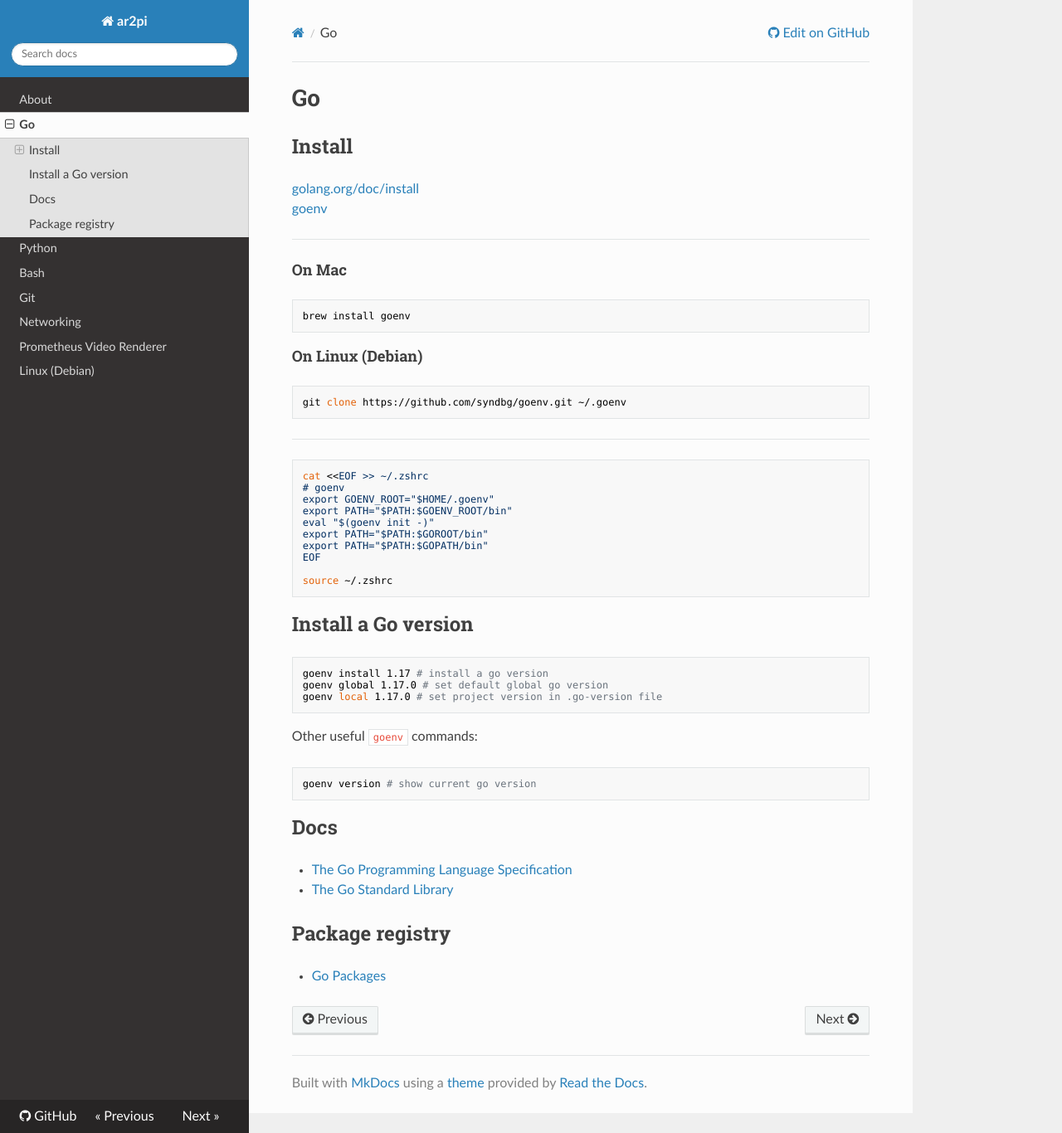
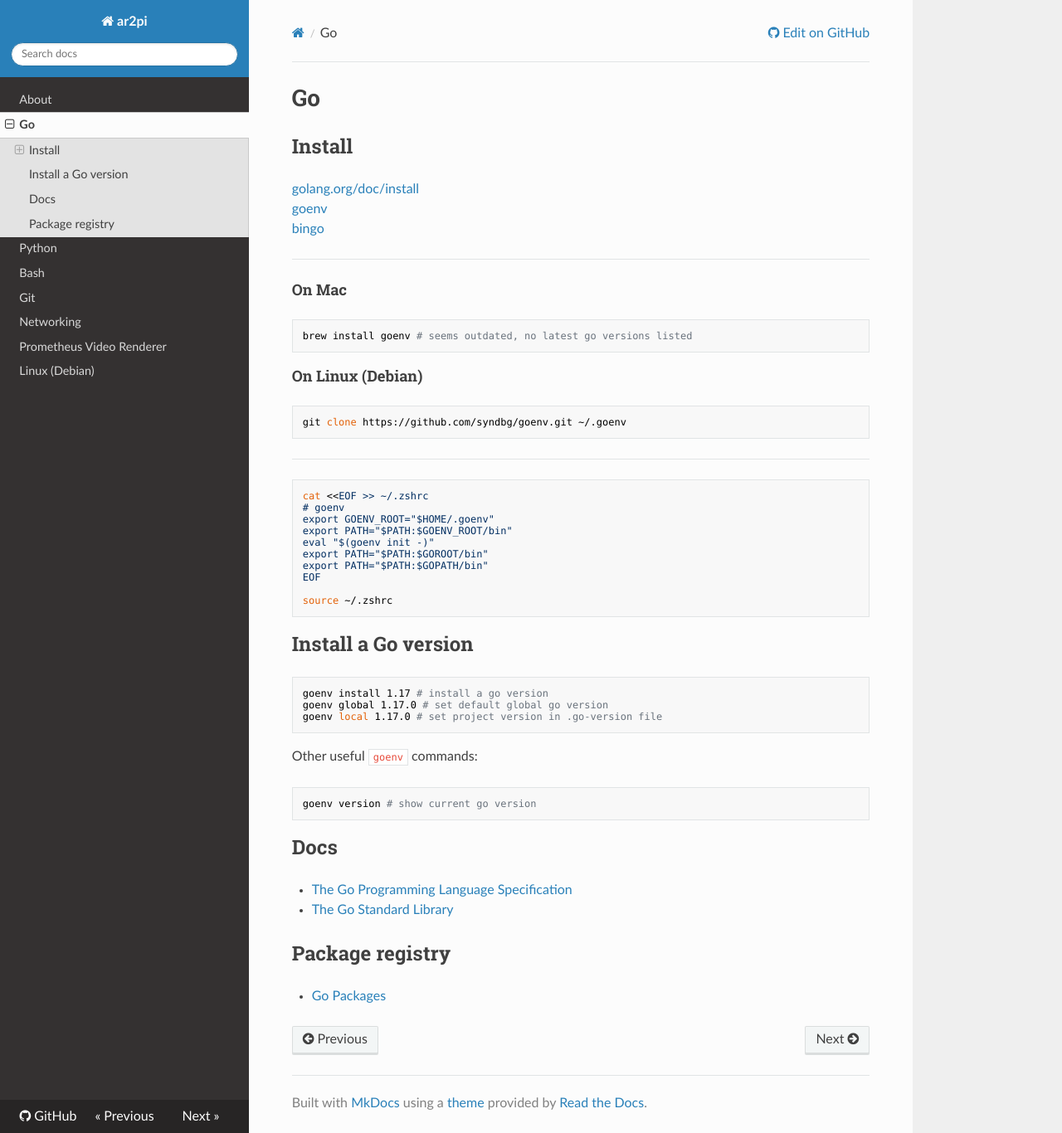
Before and after one commit to ar2pi/ar2pi, an MkDocs documentation site: the page built from docs/go.md, in a window 1280 px wide and 1366 px high. Shown: the whole window at 83% size. Built offline with MkDocs 1.6.1, drawn with Linux system fonts in a browser that asks for light colours; nearby versions of some CDN libraries.

Commit message:
add bingo

````diff
--- a/docs/go.md
+++ b/docs/go.md
@@ -4,11 +4,12 @@
 
 [golang.org/doc/install](https://golang.org/doc/install)
 [goenv](https://github.com/syndbg/goenv)
+[bingo](https://github.com/bwplotka/bingo)
 
 ---
 #### On Mac
 ```sh
-brew install goenv
+brew install goenv # seems outdated, no latest go versions listed
 ```
 #### On Linux (Debian)
 ```sh
````
